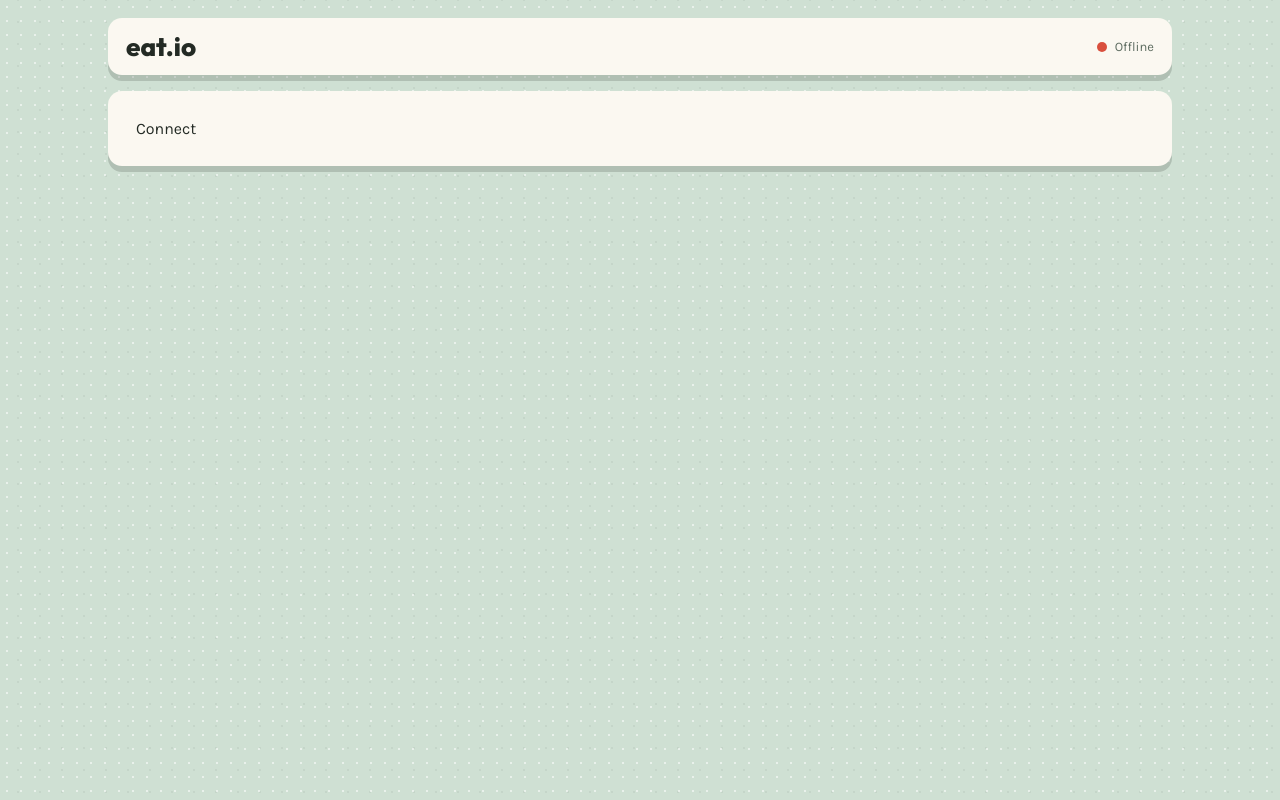
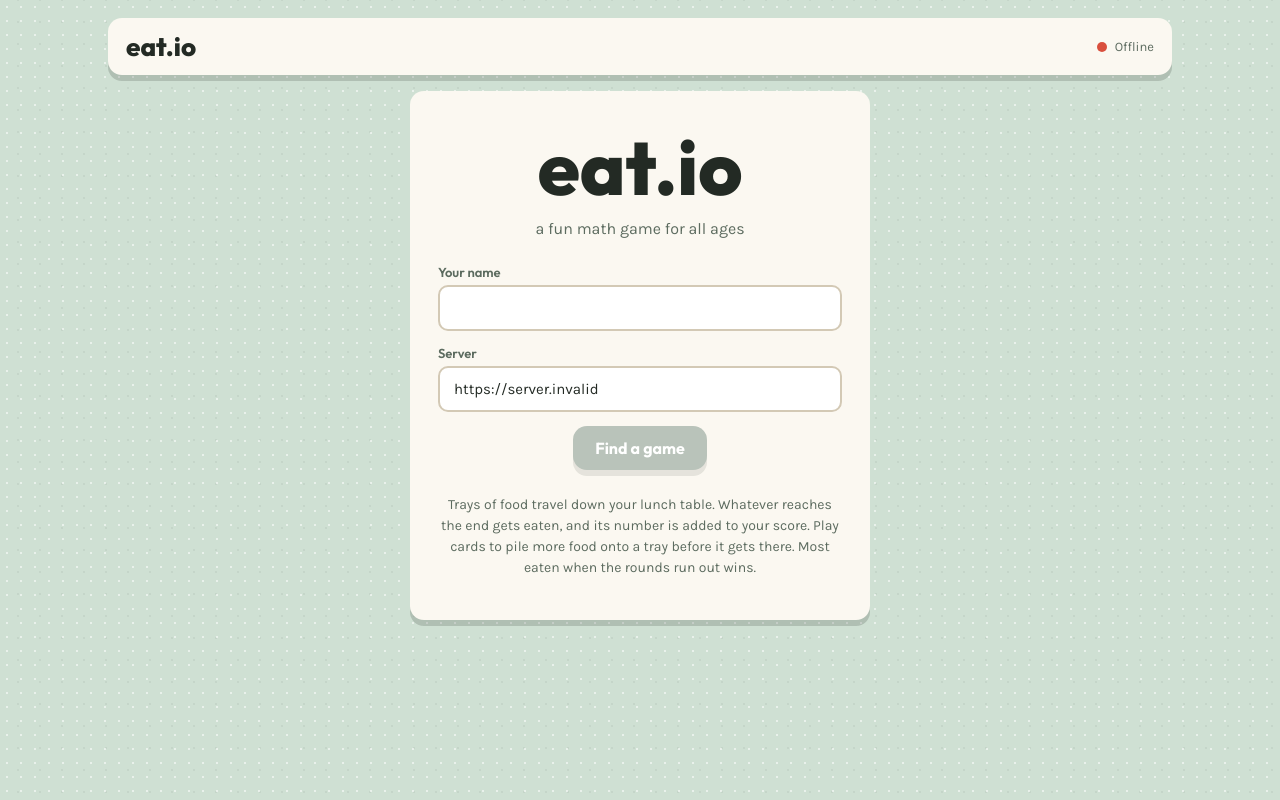
Before and after one commit to bdkruse/eat.io, a React (Vite) app in the folder packages/client/: page / in a window 1280 px wide. Built offline with nearby package versions, Linux system fonts and the light colour scheme; no server answers.

Commit message:
feat(client): connect screen with configurable server URL

```diff
--- a/packages/client/src/main.tsx
+++ b/packages/client/src/main.tsx
@@ -7,6 +7,7 @@ import "@fontsource/karla/400.css";
 import "@fontsource/karla/600.css";
 import "./styles/tokens.css";
 import "./styles/app.css";
+import "./styles/screens.css";
 import { App } from "./App.js";
 
 const container = document.getElementById("root");
--- a/packages/client/src/screens/ConnectScreen.tsx
+++ b/packages/client/src/screens/ConnectScreen.tsx
@@ -1,3 +1,48 @@
+import { useState } from "react";
+import { initialServerUrl } from "../config.js";
+import { useGame } from "../state/GameProvider.js";
+
 export function ConnectScreen() {
-  return <section className="screen">Connect</section>;
+  const { state, connect, setName } = useGame();
+  const [serverUrl, setServerUrl] = useState(initialServerUrl());
+
+  const ready = state.name.trim().length > 0 && serverUrl.trim().length > 0;
+
+  return (
+    <section className="screen connect">
+      <h1 className="connect__wordmark">eat.io</h1>
+      <p className="connect__tagline">a fun math game for all ages</p>
+
+      <label className="field">
+        <span className="field__label">Your name</span>
+        <input
+          className="field__input"
+          value={state.name}
+          maxLength={14}
+          onChange={(event) => setName(event.target.value)}
+        />
+      </label>
+
+      <label className="field">
+        <span className="field__label">Server</span>
+        <input
+          className="field__input"
+          value={serverUrl}
+          onChange={(event) => setServerUrl(event.target.value)}
+        />
+      </label>
+
+      <button disabled={!ready} onClick={() => connect(serverUrl.trim(), state.name.trim())}>
+        Find a game
+      </button>
+
+      {state.connection.error && <p className="connect__explainer">{state.connection.error}</p>}
+
+      <p className="connect__explainer">
+        Trays of food travel down your lunch table. Whatever reaches the end gets eaten, and
+        its number is added to your score. Play cards to pile more food onto a tray before it
+        gets there. Most eaten when the rounds run out wins.
+      </p>
+    </section>
+  );
 }
--- a/packages/client/src/screens/QueueScreen.tsx
+++ b/packages/client/src/screens/QueueScreen.tsx
@@ -1,3 +1,24 @@
+import { useGame } from "../state/GameProvider.js";
+
 export function QueueScreen() {
-  return <section className="screen">Queue</section>;
+  const { state, cancelQueue } = useGame();
+
+  return (
+    <section className="screen queue">
+      <div className="queue__bob" aria-hidden="true">
+        <span style={{ fontSize: 64 }}>&#129498;</span>
+      </div>
+      <h2 className="queue__title">
+        Finding you a lunch buddy
+        <span className="queue__dots">
+          <span>.</span>
+          <span>.</span>
+          <span>.</span>
+        </span>
+      </h2>
+      <p>You are queued as {state.name}</p>
+      {state.privateCode && <p>Private room code: {state.privateCode}</p>}
+      <button onClick={cancelQueue}>Cancel</button>
+    </section>
+  );
 }
--- /dev/null
+++ b/packages/client/src/styles/screens.css
@@ -0,0 +1,19 @@
+.connect { text-align: center; max-width: 460px; margin: 0 auto; }
+.connect__wordmark { font-family: var(--font-structural); font-weight: 800; font-size: 76px; margin: 0; }
+.connect__tagline { color: var(--ink-2); margin: 4px 0 26px; }
+.field { display: block; text-align: left; margin-bottom: 14px; }
+.field__label { display: block; font-family: var(--font-structural); font-size: 13px; color: var(--ink-2); margin-bottom: 5px; }
+.field__input {
+  width: 100%; padding: 12px 14px; font-family: var(--font-body); font-size: 15px;
+  border: 2px solid var(--tray-border); border-radius: 10px; background: #fff; color: var(--ink);
+}
+.connect__explainer { margin-top: 24px; color: var(--ink-2); font-size: 14px; line-height: 1.5; }
+
+.queue { text-align: center; padding: 40px 0; }
+.queue__title { font-family: var(--font-structural); font-size: 24px; }
+.queue__dots span { animation: blink 1.4s infinite; }
+.queue__dots span:nth-child(2) { animation-delay: 0.2s; }
+.queue__dots span:nth-child(3) { animation-delay: 0.4s; }
+@keyframes blink { 0%, 60%, 100% { opacity: 0.25; } 30% { opacity: 1; } }
+.queue__bob { animation: bob 1.8s ease-in-out infinite; display: inline-block; }
+@keyframes bob { 0%, 100% { transform: translateY(0); } 50% { transform: translateY(-10px); } }
```
